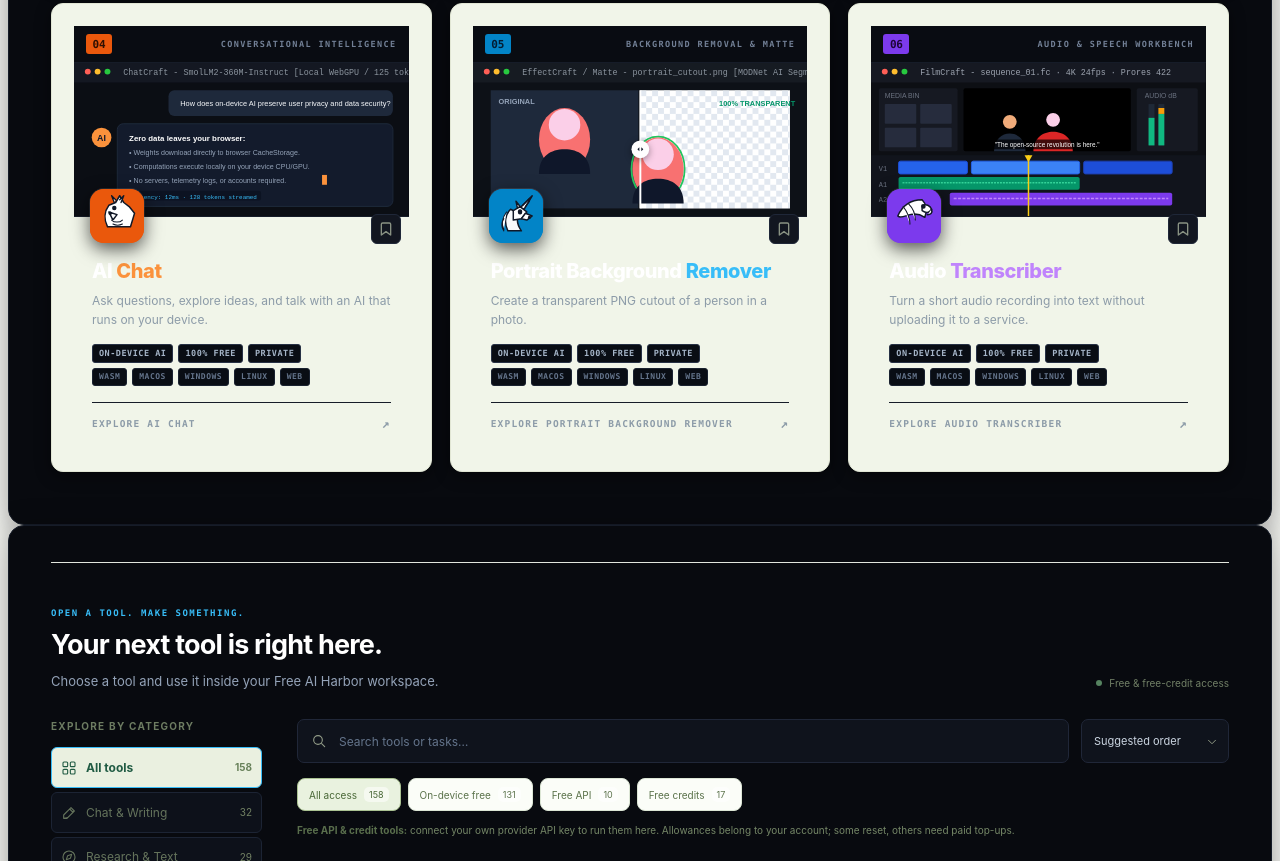
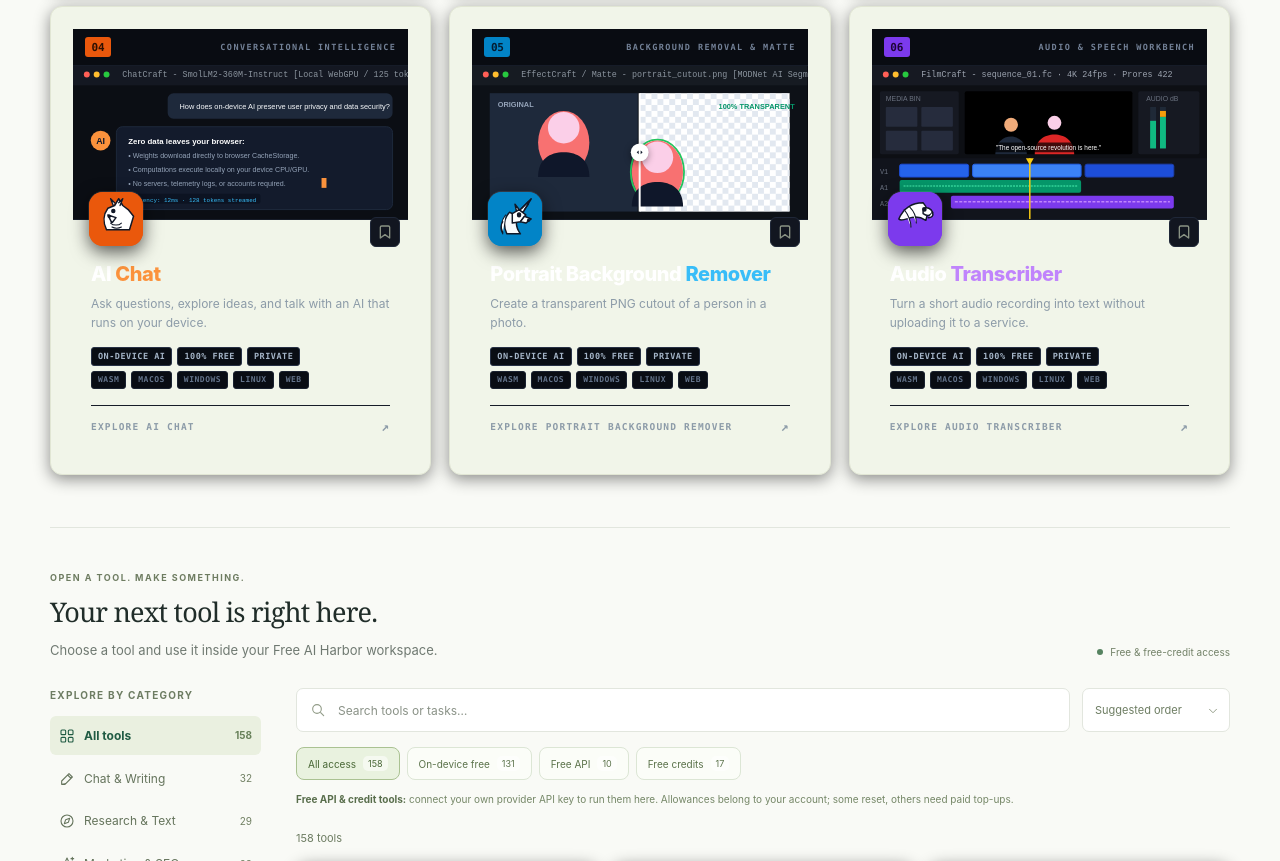
Before and after one commit to sibo123/FreeAIHarbor, a website with bundled scripts: page index.html in a window 1280 px wide. Shown: the part 1428-2289 px from the top of the page. Built offline with nearby package versions, Linux system fonts and the light colour scheme.

Commit message:
Restore original website background and section styling

```diff
--- a/tool-identity.css
+++ b/tool-identity.css
@@ -8,103 +8,6 @@
   display: grid;
   grid-template-columns: repeat(4, minmax(0, 1fr));
   gap: 16px;
-}
-
-/* Dark Theme Dashboard for Directory & Starter Sections */
-.starter-section,
-.directory-section {
-  background: #080a0f;
-  border-radius: 16px;
-  padding: 36px 32px 48px;
-  margin-top: 24px;
-  margin-bottom: 32px;
-  border: 1px solid #161c28;
-  color: #f1f5f9;
-  box-shadow: 0 8px 32px rgba(0, 0, 0, 0.4);
-}
-
-.starter-section .section-heading h2,
-.directory-section .section-heading h2 {
-  color: #ffffff;
-  font-family: -apple-system, BlinkMacSystemFont, 'Segoe UI', Roboto, sans-serif;
-  font-weight: 700;
-  letter-spacing: -0.8px;
-}
-
-.starter-section .section-kicker,
-.directory-section .section-kicker {
-  color: #38bdf8;
-  font-family: 'JetBrains Mono', 'SF Mono', Consolas, monospace;
-  letter-spacing: 1.5px;
-}
-
-.directory-section .section-heading p {
-  color: #94a3b8;
-}
-
-.directory-heading {
-  border-top: none;
-  padding-top: 0;
-}
-
-/* Sidebar & Search in Dark Mode */
-.directory-search {
-  background: #0f131c !important;
-  border: 1px solid #202738 !important;
-  color: #ffffff !important;
-}
-
-.directory-search input {
-  color: #ffffff !important;
-}
-
-.directory-search input::placeholder {
-  color: #64748b !important;
-}
-
-.sort-wrap select {
-  background: #0f131c !important;
-  border: 1px solid #202738 !important;
-  color: #cbd5e1 !important;
-}
-
-.access-tabs button {
-  background: #0f131c;
-  border: 1px solid #202738;
-  color: #94a3b8;
-}
-
-.access-tabs button.active {
-  background: #2563eb;
-  border-color: #3b82f6;
-  color: #ffffff;
-}
-
-.category-button {
-  background: #0d111a;
-  border: 1px solid #1c2434;
-  color: #94a3b8;
-}
-
-.category-button:hover {
-  background: #151b28;
-  color: #ffffff;
-}
-
-.category-button.active {
-  background: #182236;
-  border-color: #38bdf8;
-  color: #38bdf8;
-}
-
-.sidebar-note {
-  background: #0f1420;
-  border: 1px solid #1e283a;
-  color: #94a3b8;
-}
-
-.sidebar-note strong {
-  color: #ffffff;
 }
 
 /* =========================================================
@@ -493,10 +396,6 @@
     grid-template-columns: repeat(2, minmax(0, 1fr));
     gap: 12px;
   }
-  .starter-section,
-  .directory-section {
-    padding: 24px 16px 36px;
-  }
 }
 
 @media (max-width: 540px) {
```
